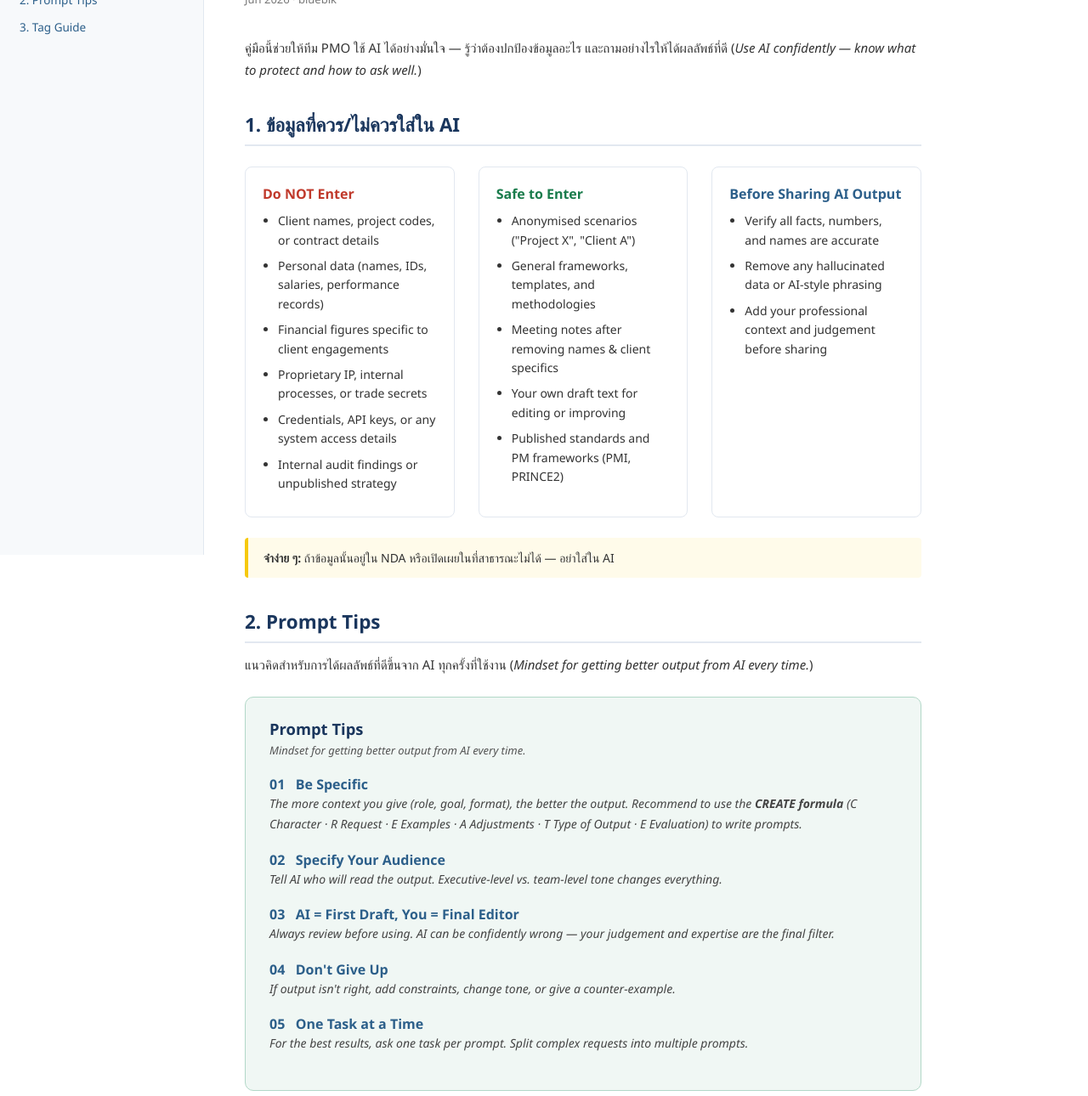
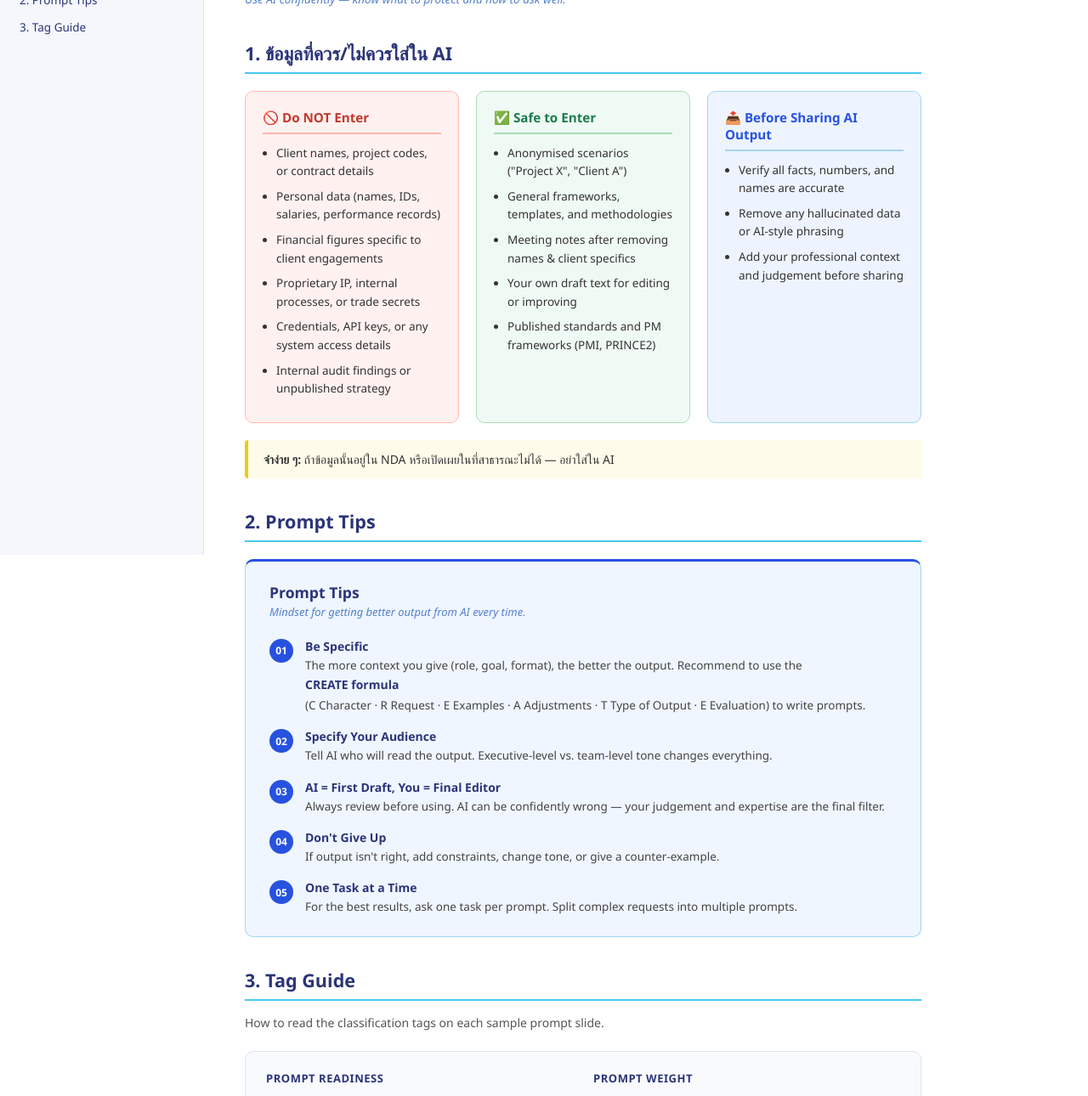
Before and after one commit to aipmobbik/aiadoptionpmo, a plain HTML site: page index.html in a window 1280 px wide. Shown: the part 147-1437 px from the top of the page at 85% size. Drawn offline with Linux system fonts and the light colour scheme.

Commit message:
Add files via upload
ปรับเปลี่ยนเพิ่มเติมตามนี้

1. AI guideline ขอให้อิง context ตามใน presentation หน้า 4
2. ลบหัวข้อ Use Case ออกจาก header
3. ขอให้อิง CI ของ header ตามรูปแนบ

```diff
--- a/index.html
+++ b/index.html
@@ -3,174 +3,110 @@
 <head>
   <meta charset="UTF-8" />
   <meta name="viewport" content="width=device-width, initial-scale=1.0"/>
-  <title>AI Guideline & Prompt Tips</title>
+  <title>AI Guideline &amp; Prompt Tips</title>
   <style>
     * { box-sizing: border-box; margin: 0; padding: 0; }
 
-    body {
-      font-family: "Segoe UI", Arial, sans-serif;
-      font-size: 15px;
-      color: #333;
-      background: #fff;
-    }
+    /* CI palette
+       --navy   : #2B3478   (dark nav / headings)
+       --cobalt : #2752E0   (links / active / primary)
+       --mid    : #5280CC   (secondary blue)
+       --cyan   : #45C8F0   (accent / separators)
+       --pale   : #A3D5F0   (light tints)
+    */
 
-    /* ===== TOP NAV ===== */
-    .topnav {
-      background: #2c5f8a;
-      color: #fff;
-      display: flex;
-      align-items: center;
-      padding: 0 24px;
-      height: 48px;
-      gap: 8px;
-    }
-    .topnav .brand {
-      font-weight: 700;
-      font-size: 16px;
-      margin-right: 24px;
-    }
-    .topnav a {
-      color: #d9eaf5;
-      text-decoration: none;
-      padding: 14px 14px;
-      font-size: 14px;
-    }
-    .topnav a:hover { background: rgba(255,255,255,0.12); }
-    .topnav a.active { background: rgba(255,255,255,0.18); color: #fff; font-weight: 600; }
+    body { font-family: "Segoe UI", Arial, sans-serif; font-size: 15px; color: #333; background: #fff; }
 
-    /* ===== LAYOUT ===== */
+    /* ── TOP NAV ── */
+    .topnav { background: #2B3478; color: #fff; display: flex; align-items: center; padding: 0 24px; height: 48px; gap: 8px; }
+    .topnav .brand { font-weight: 700; font-size: 16px; margin-right: 24px; color: #fff; letter-spacing: .01em; }
+    .topnav a { color: #c4d6f5; text-decoration: none; padding: 14px 14px; font-size: 14px; transition: background .15s; }
+    .topnav a:hover { background: rgba(255,255,255,.12); }
+    .topnav a.active { background: rgba(69,200,240,.22); color: #fff; font-weight: 600; border-bottom: 2px solid #45C8F0; }
+
+    /* ── LAYOUT ── */
     .wrapper { display: flex; min-height: calc(100vh - 48px); }
 
-    /* ===== SIDEBAR ===== */
-    .sidebar {
-      width: 240px;
-      flex-shrink: 0;
-      background: #f7f9fb;
-      border-right: 1px solid #e2e8f0;
-      padding: 20px 0;
-      position: sticky;
-      top: 0;
-      height: calc(100vh - 48px);
-      overflow-y: auto;
-    }
-    .sidebar a {
-      display: block;
-      padding: 7px 20px;
-      color: #2c5f8a;
-      text-decoration: none;
-      font-size: 13.5px;
-      border-left: 3px solid transparent;
-    }
-    .sidebar a:hover { background: #e8f0f8; border-left-color: #2c5f8a; }
-    .sidebar a.active { background: #dbeafe; border-left-color: #2c5f8a; font-weight: 600; }
-    .sidebar .section-label {
-      padding: 12px 20px 4px;
-      font-size: 11px;
-      text-transform: uppercase;
-      letter-spacing: 0.08em;
-      color: #888;
-      font-weight: 700;
-    }
+    /* ── SIDEBAR ── */
+    .sidebar { width: 240px; flex-shrink: 0; background: #f4f7fb; border-right: 1px solid #dce6f0; padding: 20px 0; position: sticky; top: 0; height: calc(100vh - 48px); overflow-y: auto; }
+    .sidebar a { display: block; padding: 7px 20px; color: #2B3478; text-decoration: none; font-size: 13.5px; border-left: 3px solid transparent; transition: background .12s; }
+    .sidebar a:hover { background: #e3eef8; border-left-color: #5280CC; }
+    .sidebar a.active { background: #dbeeff; border-left-color: #2752E0; font-weight: 600; color: #2752E0; }
+    .sidebar .section-label { padding: 12px 20px 4px; font-size: 11px; text-transform: uppercase; letter-spacing: .08em; color: #8899aa; font-weight: 700; }
 
-    /* ===== MAIN CONTENT ===== */
-    .content {
-      flex: 1;
-      padding: 40px 56px 60px 48px;
-      max-width: 900px;
-    }
+    /* ── MAIN ── */
+    .content { flex: 1; padding: 40px 56px 60px 48px; max-width: 900px; }
 
-    h1 { font-size: 2rem; font-weight: 700; color: #1a365d; margin-bottom: 4px; }
-    .date { color: #777; font-size: 13px; margin-bottom: 32px; }
-    h2 { font-size: 1.4rem; font-weight: 700; color: #1a365d; margin: 36px 0 12px; border-bottom: 2px solid #e2e8f0; padding-bottom: 8px; }
-    h3 { font-size: 1.1rem; font-weight: 700; margin: 24px 0 10px; }
+    h1 { font-size: 2rem; font-weight: 700; color: #2B3478; margin-bottom: 4px; }
+    .subtitle-tag { color: #5280CC; font-size: 13.5px; font-style: italic; margin-bottom: 28px; }
+    h2 { font-size: 1.35rem; font-weight: 700; color: #2B3478; margin: 36px 0 14px; padding-bottom: 8px; border-bottom: 2px solid #45C8F0; }
     p { line-height: 1.75; margin-bottom: 14px; }
 
-    /* ===== GRID for 3 columns ===== */
-    .three-col { display: grid; grid-template-columns: 1fr 1fr 1fr; gap: 28px; margin: 24px 0; }
-    .col-card { border: 1px solid #e2e8f0; border-radius: 8px; padding: 20px; }
-    .col-card h3 { margin-top: 0; font-size: 1rem; }
-    .col-card.red h3  { color: #c0392b; }
-    .col-card.green h3 { color: #1a7c4c; }
-    .col-card.blue h3  { color: #2c5f8a; }
-    .col-card ul { padding-left: 18px; }
-    .col-card ul li { margin-bottom: 8px; font-size: 14px; line-height: 1.6; }
+    /* ── 3-COL CARDS ── */
+    .three-col { display: grid; grid-template-columns: 1fr 1fr 1fr; gap: 20px; margin: 20px 0; }
+    .col-card { border-radius: 10px; padding: 20px; }
+    .col-card h3 { margin-top: 0; font-size: .95rem; font-weight: 700; padding-bottom: 8px; margin-bottom: 12px; }
+    .col-card ul { padding-left: 16px; }
+    .col-card ul li { margin-bottom: 8px; font-size: 13.5px; line-height: 1.6; }
 
-    /* ===== PROMPT TIPS BOX ===== */
-    .tips-box {
-      background: #f0f7f4;
-      border: 1px solid #b2d8c8;
-      border-radius: 10px;
-      padding: 24px 28px;
-      margin: 24px 0;
-    }
-    .tips-box .tip-title { font-weight: 700; color: #1a365d; font-size: 1.15rem; margin-bottom: 4px; }
-    .tips-box .tip-subtitle { font-style: italic; color: #555; font-size: 13px; margin-bottom: 20px; }
-    .tip-item { margin-bottom: 18px; }
-    .tip-item .tip-num { font-weight: 700; color: #2c5f8a; font-size: 1rem; }
-    .tip-item p { margin-bottom: 0; font-style: italic; font-size: 14px; color: #444; }
+    .col-card.red   { background: #fff1f0; border: 1px solid #ffb8b0; }
+    .col-card.red   h3 { color: #c0392b; border-bottom: 2px solid #ffb8b0; }
+    .col-card.green { background: #f0faf4; border: 1px solid #a8ddb8; }
+    .col-card.green h3 { color: #1a7c4c; border-bottom: 2px solid #a8ddb8; }
+    .col-card.blue  { background: #eef4ff; border: 1px solid #a3d5f0; }
+    .col-card.blue  h3 { color: #2752E0; border-bottom: 2px solid #a3d5f0; }
 
-    /* ===== TAG GUIDE ===== */
-    .tag-box {
-      background: #fafafa;
-      border: 1px solid #ddd;
-      border-radius: 8px;
-      padding: 20px 24px;
-      margin: 24px 0;
-    }
-    .tag-box h3 { margin-top: 0; font-size: 1.05rem; }
-    .tag-box .tag-subtitle { font-style: italic; color: #555; font-size: 13px; margin-bottom: 16px; }
-    .tag-grid { display: grid; grid-template-columns: 1fr 1fr; gap: 20px; }
-    .tag-section-title { font-weight: 700; font-size: 13px; color: #333; margin-bottom: 8px; }
-    .tag-row { display: flex; align-items: flex-start; gap: 10px; margin-bottom: 10px; }
-    .badge {
-      display: inline-block;
-      padding: 2px 10px;
-      border-radius: 4px;
+    /* ── PROMPT TIPS BOX ── */
+    .tips-box { background: #f0f6ff; border: 1px solid #a3d5f0; border-top: 3px solid #2752E0; border-radius: 10px; padding: 24px 28px; margin: 20px 0; }
+    .tips-box .tip-title { font-weight: 700; color: #2B3478; font-size: 1.1rem; margin-bottom: 2px; }
+    .tips-box .tip-subtitle { font-style: italic; color: #5280CC; font-size: 13px; margin-bottom: 22px; }
+    .tip-item { display: flex; gap: 14px; margin-bottom: 16px; align-items: flex-start; }
+    .tip-item:last-child { margin-bottom: 0; }
+    .tip-num-badge {
+      flex-shrink: 0;
+      background: #2752E0;
+      color: #fff;
+      font-weight: 700;
       font-size: 12px;
-      font-weight: 700;
-      white-space: nowrap;
-      flex-shrink: 0;
+      width: 28px; height: 28px;
+      border-radius: 50%;
+      display: flex; align-items: center; justify-content: center;
       margin-top: 1px;
     }
+    .tip-body { flex: 1; }
+    .tip-body strong { display: block; font-size: 14px; color: #2B3478; margin-bottom: 2px; }
+    .tip-body p { margin-bottom: 0; font-size: 13.5px; color: #444; line-height: 1.65; }
+
+    /* ── TAG GUIDE ── */
+    .tag-box { background: #f8fafd; border: 1px solid #dce6f0; border-radius: 10px; padding: 22px 24px; margin: 20px 0; }
+    .tag-box .tag-grid { display: grid; grid-template-columns: 1fr 1fr; gap: 24px; }
+    .tag-section-title { font-weight: 700; font-size: 13px; color: #2B3478; margin-bottom: 12px; text-transform: uppercase; letter-spacing: .04em; }
+    .tag-row { display: flex; align-items: flex-start; gap: 10px; margin-bottom: 12px; }
+    .tag-row:last-child { margin-bottom: 0; }
+    .badge { display: inline-block; padding: 3px 11px; border-radius: 4px; font-size: 12px; font-weight: 700; white-space: nowrap; flex-shrink: 0; margin-top: 1px; }
     .badge.generic  { background: #27ae60; color: #fff; }
     .badge.specific { background: #e67e22; color: #fff; }
-    .badge.light    { background: #3498db; color: #fff; }
-    .badge.heavy    { background: #2c3e50; color: #fff; }
-    .tag-desc { font-size: 13px; line-height: 1.6; color: #444; }
+    .badge.light    { background: #45C8F0; color: #fff; }
+    .badge.heavy    { background: #2B3478; color: #fff; }
+    .tag-desc { font-size: 13px; line-height: 1.65; color: #444; }
 
-    /* ===== INFO BOX ===== */
-    .info-box {
-      background: #fffbea;
-      border-left: 4px solid #f6c90e;
-      padding: 14px 18px;
-      border-radius: 4px;
-      margin: 20px 0;
-      font-size: 14px;
-    }
+    /* ── INFO BOX ── */
+    .info-box { background: #fffbea; border-left: 4px solid #f6c90e; padding: 13px 18px; border-radius: 4px; margin: 20px 0; font-size: 14px; }
 
-    /* ===== FOOTER ===== */
-    footer {
-      text-align: center;
-      padding: 16px;
-      font-size: 12px;
-      color: #aaa;
-      border-top: 1px solid #e2e8f0;
-    }
+    /* ── FOOTER ── */
+    footer { text-align: center; padding: 16px; font-size: 12px; color: #aaa; border-top: 1px solid #dce6f0; }
   </style>
 </head>
 <body>
 
-<!-- TOP NAVIGATION -->
 <nav class="topnav">
   <span class="brand">AI @ PMO</span>
   <a href="index.html" class="active">AI Guideline</a>
   <a href="prompt-library.html">Prompt Library</a>
-  <a href="#">Use Cases</a>
 </nav>
 
 <div class="wrapper">
 
-  <!-- SIDEBAR -->
   <aside class="sidebar">
     <div class="section-label">On This Page</div>
     <a href="#section1" class="active">1. ข้อมูลที่ควร/ไม่ควรใส่ใน AI</a>
@@ -178,25 +114,16 @@
     <a href="#section3">3. Tag Guide</a>
   </aside>
 
-  <!-- MAIN -->
   <main class="content">
     <h1>AI Guideline &amp; Prompt Tips</h1>
-    <p class="date">Jun 2026 · bluebik</p>
+    <p class="subtitle-tag">Use AI confidently — know what to protect and how to ask well.</p>
 
-    <p>
-      คู่มือนี้ช่วยให้ทีม PMO ใช้ AI ได้อย่างมั่นใจ — รู้ว่าต้องปกป้องข้อมูลอะไร
-      และถามอย่างไรให้ได้ผลลัพธ์ที่ดี
-      (<em>Use AI confidently — know what to protect and how to ask well.</em>)
-    </p>
-
-    <!-- ===================== SECTION 1 ===================== -->
+    <!-- ── SECTION 1 ── -->
     <h2 id="section1">1. ข้อมูลที่ควร/ไม่ควรใส่ใน AI</h2>
 
     <div class="three-col">
-
-      <!-- Do NOT Enter -->
       <div class="col-card red">
-        <h3>Do NOT Enter</h3>
+        <h3>🚫 Do NOT Enter</h3>
         <ul>
           <li>Client names, project codes, or contract details</li>
           <li>Personal data (names, IDs, salaries, performance records)</li>
@@ -207,9 +134,8 @@
         </ul>
       </div>
 
-      <!-- Safe to Enter -->
       <div class="col-card green">
-        <h3>Safe to Enter</h3>
+        <h3>✅ Safe to Enter</h3>
         <ul>
           <li>Anonymised scenarios ("Project X", "Client A")</li>
           <li>General frameworks, templates, and methodologies</li>
@@ -219,122 +145,96 @@
         </ul>
       </div>
 
-      <!-- Before Sharing AI Output -->
       <div class="col-card blue">
-        <h3>Before Sharing AI Output</h3>
+        <h3>📤 Before Sharing AI Output</h3>
         <ul>
           <li>Verify all facts, numbers, and names are accurate</li>
           <li>Remove any hallucinated data or AI-style phrasing</li>
           <li>Add your professional context and judgement before sharing</li>
         </ul>
       </div>
-
     </div>
 
     <div class="info-box">
       <strong>จำง่าย ๆ:</strong> ถ้าข้อมูลนั้นอยู่ใน NDA หรือเปิดเผยในที่สาธารณะไม่ได้ — อย่าใส่ใน AI
     </div>
 
-    <!-- ===================== SECTION 2 ===================== -->
+    <!-- ── SECTION 2 ── -->
     <h2 id="section2">2. Prompt Tips</h2>
-    <p>
-      แนวคิดสำหรับการได้ผลลัพธ์ที่ดีขึ้นจาก AI ทุกครั้งที่ใช้งาน
-      (<em>Mindset for getting better output from AI every time.</em>)
-    </p>
 
     <div class="tips-box">
       <div class="tip-title">Prompt Tips</div>
       <div class="tip-subtitle">Mindset for getting better output from AI every time.</div>
 
       <div class="tip-item">
-        <div class="tip-num">01 &nbsp; Be Specific</div>
-        <p>The more context you give (role, goal, format), the better the output.
-        Recommend to use the <strong>CREATE formula</strong>
-        (C Character · R Request · E Examples · A Adjustments · T Type of Output · E Evaluation)
-        to write prompts.</p>
+        <div class="tip-num-badge">01</div>
+        <div class="tip-body">
+          <strong>Be Specific</strong>
+          <p>The more context you give (role, goal, format), the better the output. Recommend to use the <strong>CREATE formula</strong> (C Character · R Request · E Examples · A Adjustments · T Type of Output · E Evaluation) to write prompts.</p>
+        </div>
       </div>
 
       <div class="tip-item">
-        <div class="tip-num">02 &nbsp; Specify Your Audience</div>
-        <p>Tell AI who will read the output.
-        Executive-level vs. team-level tone changes everything.</p>
+        <div class="tip-num-badge">02</div>
+        <div class="tip-body">
+          <strong>Specify Your Audience</strong>
+          <p>Tell AI who will read the output. Executive-level vs. team-level tone changes everything.</p>
+        </div>
       </div>
 
       <div class="tip-item">
-        <div class="tip-num">03 &nbsp; AI = First Draft, You = Final Editor</div>
-        <p>Always review before using.
-        AI can be confidently wrong — your judgement and expertise are the final filter.</p>
+        <div class="tip-num-badge">03</div>
+        <div class="tip-body">
+          <strong>AI = First Draft, You = Final Editor</strong>
+          <p>Always review before using. AI can be confidently wrong — your judgement and expertise are the final filter.</p>
+        </div>
       </div>
 
       <div class="tip-item">
-        <div class="tip-num">04 &nbsp; Don't Give Up</div>
-        <p>If output isn't right, add constraints, change tone, or give a counter-example.</p>
+        <div class="tip-num-badge">04</div>
+        <div class="tip-body">
+          <strong>Don't Give Up</strong>
+          <p>If output isn't right, add constraints, change tone, or give a counter-example.</p>
+        </div>
       </div>
 
       <div class="tip-item">
-        <div class="tip-num">05 &nbsp; One Task at a Time</div>
-        <p>For the best results, ask one task per prompt.
-        Split complex requests into multiple prompts.</p>
+        <div class="tip-num-badge">05</div>
+        <div class="tip-body">
+          <strong>One Task at a Time</strong>
+          <p>For the best results, ask one task per prompt. Split complex requests into multiple prompts.</p>
+        </div>
       </div>
     </div>
 
-    <!-- ===================== SECTION 3 ===================== -->
+    <!-- ── SECTION 3 ── -->
     <h2 id="section3">3. Tag Guide</h2>
-    <p>
-      วิธีอ่าน Classification Tags บน Prompt Slide แต่ละใบ
-      (<em>How to read the classification tags on each sample prompt slide.</em>)
-    </p>
+    <p style="font-size:14px;color:#555;margin-bottom:16px;">How to read the classification tags on each sample prompt slide.</p>
 
     <div class="tag-box">
       <div class="tag-grid">
-
-        <!-- Prompt Readiness -->
         <div>
           <div class="tag-section-title">Prompt Readiness</div>
-
           <div class="tag-row">
             <span class="badge generic">Generic</span>
-            <span class="tag-desc">
-              <strong>No project-specific input required.</strong>
-              Copy and send as-is, or with minor wording changes.
-              Best for routine tasks where output format matters more than project context.
-            </span>
+            <span class="tag-desc"><strong>No project-specific input required.</strong> Copy and send as-is, or with minor wording changes. Best for routine tasks where output format matters more than project context.</span>
           </div>
-
           <div class="tag-row">
             <span class="badge specific">Specific</span>
-            <span class="tag-desc">
-              <strong>Must be customised before use</strong> — replace all [bracket] placeholders
-              with your actual project name, role, and documents.
-              The more context you add, the more accurate the output.
-            </span>
+            <span class="tag-desc"><strong>Must be customised before use</strong> — replace all [bracket] placeholders with your actual project name, role, and documents. The more context you add, the more accurate the output.</span>
           </div>
         </div>
-
-        <!-- Prompt Weight -->
         <div>
           <div class="tag-section-title">Prompt Weight</div>
-
           <div class="tag-row">
             <span class="badge light">Light</span>
-            <span class="tag-desc">
-              <strong>Works with text input only</strong> — no file attachments needed.
-              Type or paste key information directly into the prompt.
-              Faster to run; suited for tasks where context fits in a few sentences.
-            </span>
+            <span class="tag-desc"><strong>Works with text input only</strong> — no file attachments needed. Type or paste key information directly into the prompt. Faster to run; suited for tasks where context fits in a few sentences.</span>
           </div>
-
           <div class="tag-row">
             <span class="badge heavy">Heavy</span>
-            <span class="tag-desc">
-              <strong>Requires attached project documents</strong>
-              (e.g. charter, RAID log, meeting notes).
-              AI reads the files to generate output — quality depends on what you attach.
-              Ensure documents are current before use.
-            </span>
+            <span class="tag-desc"><strong>Requires attached project documents</strong> (e.g. charter, RAID log, meeting notes). AI reads the files to generate output — quality depends on what you attach. Ensure documents are current before use.</span>
           </div>
         </div>
-
       </div>
     </div>
 
@@ -342,6 +242,5 @@
 </div>
 
 <footer>© 2026 BLUEBIK GROUP. ALL RIGHTS RESERVED.</footer>
-
 </body>
 </html>
```
Also changed, not shown: prompt-library.html (+21 -22 lines).
